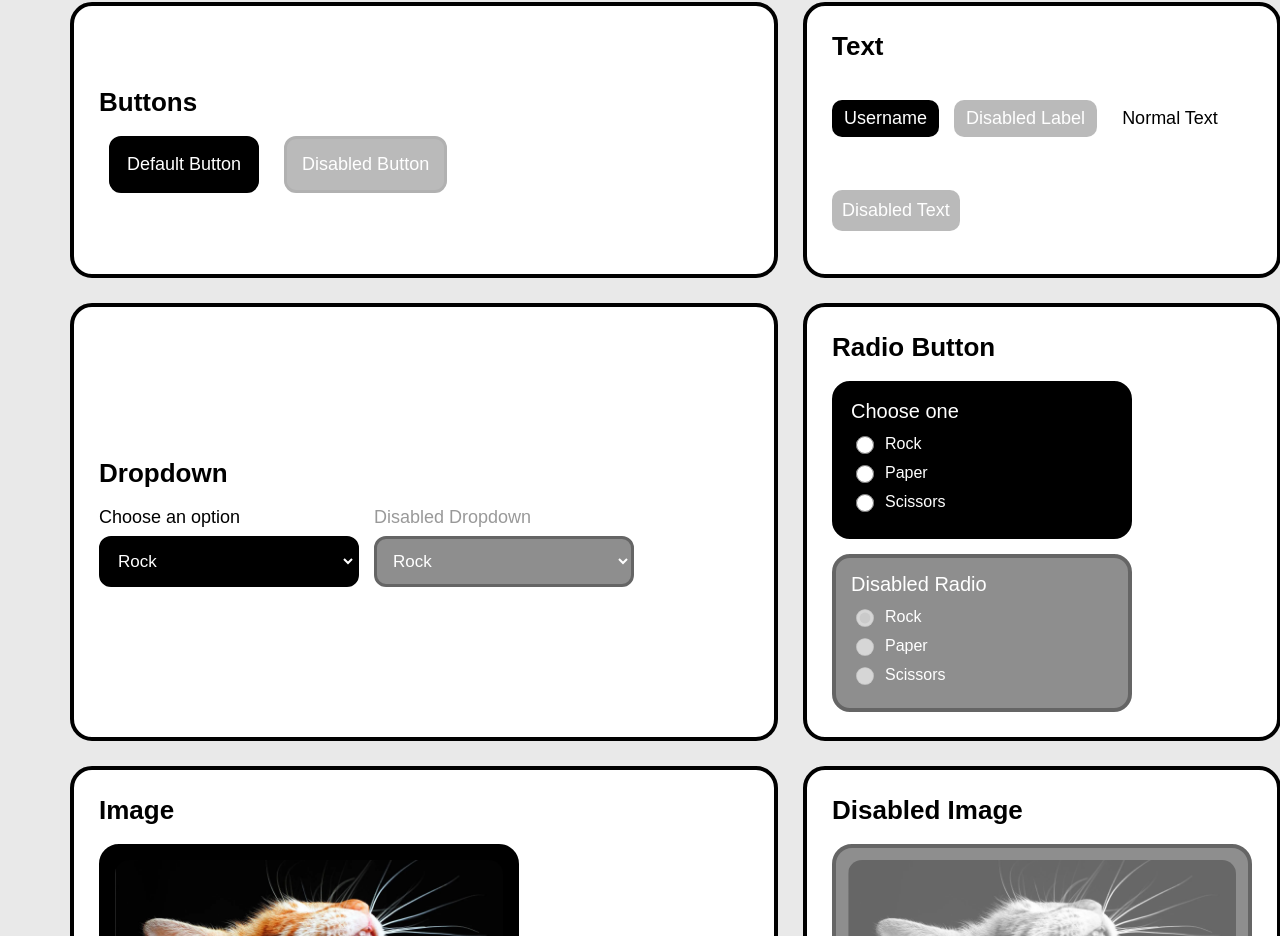
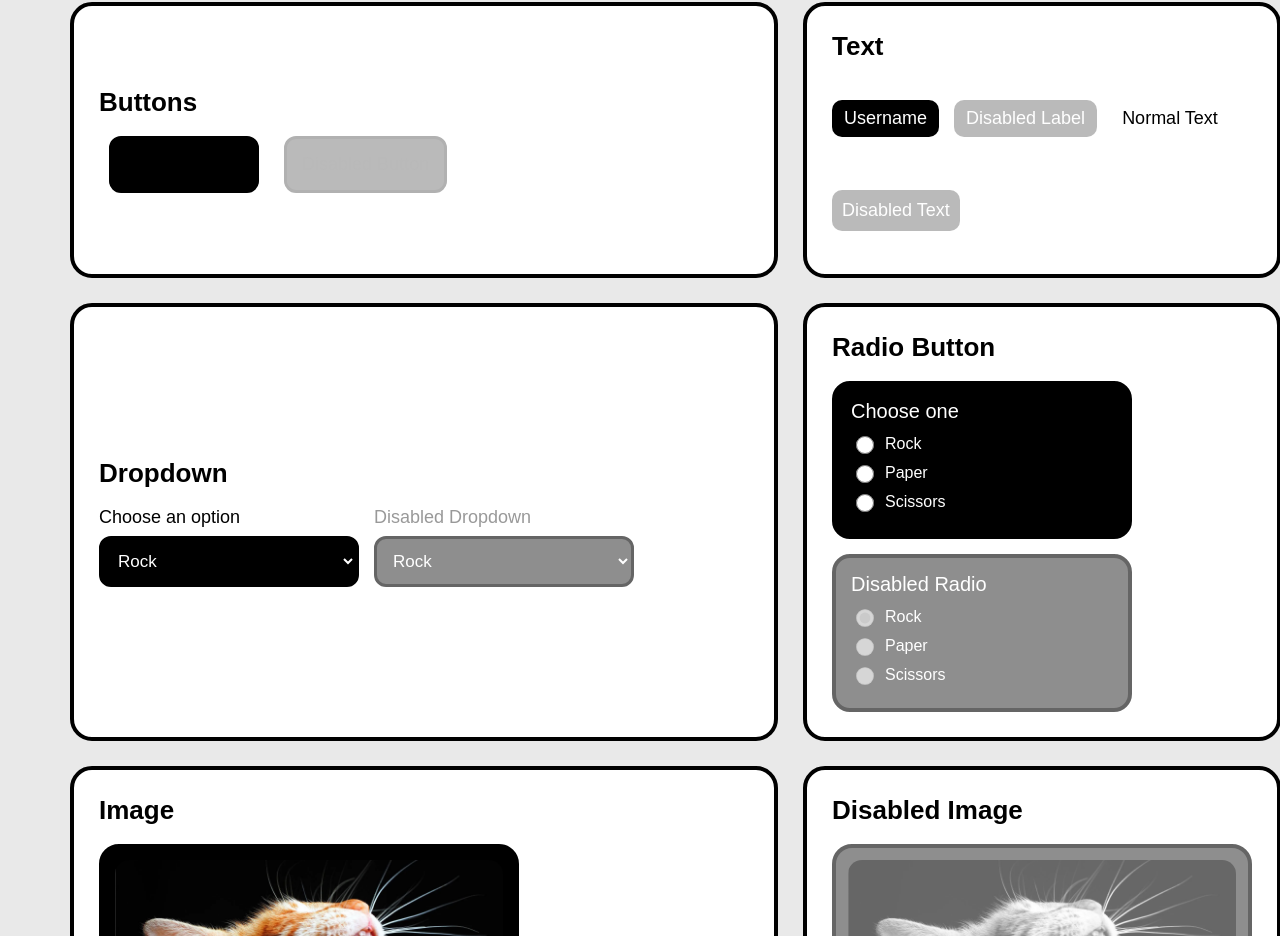
Before and after one commit to marcisip35/Coding-Assignment-13-UI-Component-Library---RRC, a React (Create React App) app: page / in a window 1280 px wide. Shown: the part 833-1769 px from the top of the page. Built offline with nearby package versions, Linux system fonts and the light colour scheme.

Commit message:
Test 4 with error

```diff
--- a/src/components/Button/Button.tsx
+++ b/src/components/Button/Button.tsx
@@ -5,7 +5,7 @@ const MyButton = styled.button<{ $backgroundColor?: string }>`
   background-color: ${(props) =>
     props.disabled ? "#1f1f1f" : props.$backgroundColor || "black"};
 
-  color: white;
+  co lor: white;
   margin-left: 10px;
   padding: 15px;
   border: 3px solid black;
```
